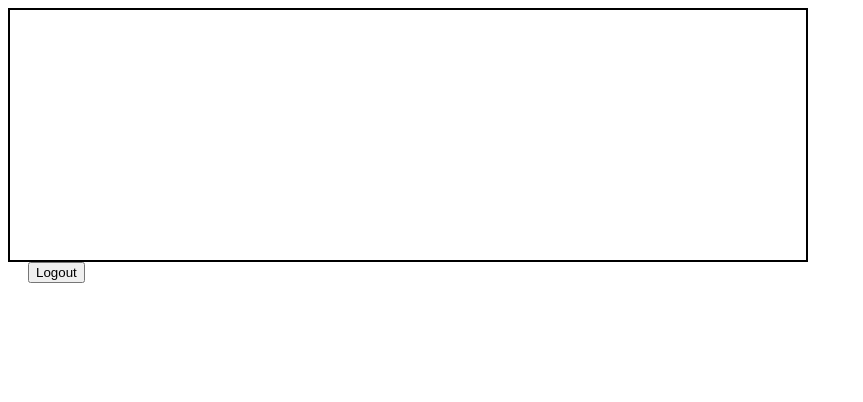
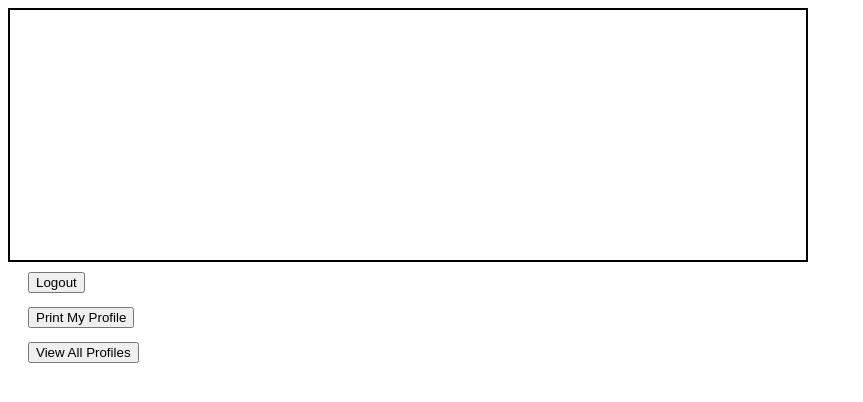
Before and after one commit to justjio/mini-studentportal, a plain HTML site: page frontend/HTML/singleprofile.html in a window 1280 px wide. Shown: the whole page, without its empty margins (0-863 px from the left). Drawn offline with Linux system fonts and the light colour scheme.

Commit message:
A number of changes added including being able to print a single profile, being able to link to the 'All Profiles' page from a personal profile, etc.

```diff
--- a/frontend/CSS/profile.css
+++ b/frontend/CSS/profile.css
@@ -40,7 +40,7 @@ div {
     font-style: oblique;
 }
 
-.hobbies, .contact {
+.hobbies, .contact, .logout, .allprofiles, .print {
     width: 600px;
     height: 35px;
     padding-top: 10px;
--- a/frontend/HTML/singleprofile.html
+++ b/frontend/HTML/singleprofile.html
@@ -14,8 +14,14 @@
         <div class="summary"></div>
         <div class="contact"></div>
     </div>
-    <div>
+    <div class="logout">
         <button type="button" id="logoutbtn" onclick="return logOut()">Logout</button>
+    </div>
+    <div class="print">
+        <button type="button" id="print" onclick="window.print()">Print My Profile</button>
+    </div>
+    <div class="allprofiles">
+        <button type="button" id="allprofiles" onclick="return allProfiles()">View All Profiles</button>
     </div>
     <script src="../JAVASCRIPT/profileScript.js"></script>
 </body>
--- a/frontend/JAVASCRIPT/profileScript.js
+++ b/frontend/JAVASCRIPT/profileScript.js
@@ -103,3 +103,7 @@ function logOut() {
     localStorage.removeItem('data');
     window.location.href = '../HTML/login.html';
 };
+
+function allProfiles () {
+    window.location.href = '../HTML/allprofiles.html';
+}
```
Also changed, not shown: frontend/HTML/login.html (+6 -2 lines), frontend/JAVASCRIPT/allProfiles.js (+6 -1 lines), frontend/JAVASCRIPT/loginScript.js (+6 -1 lines).
